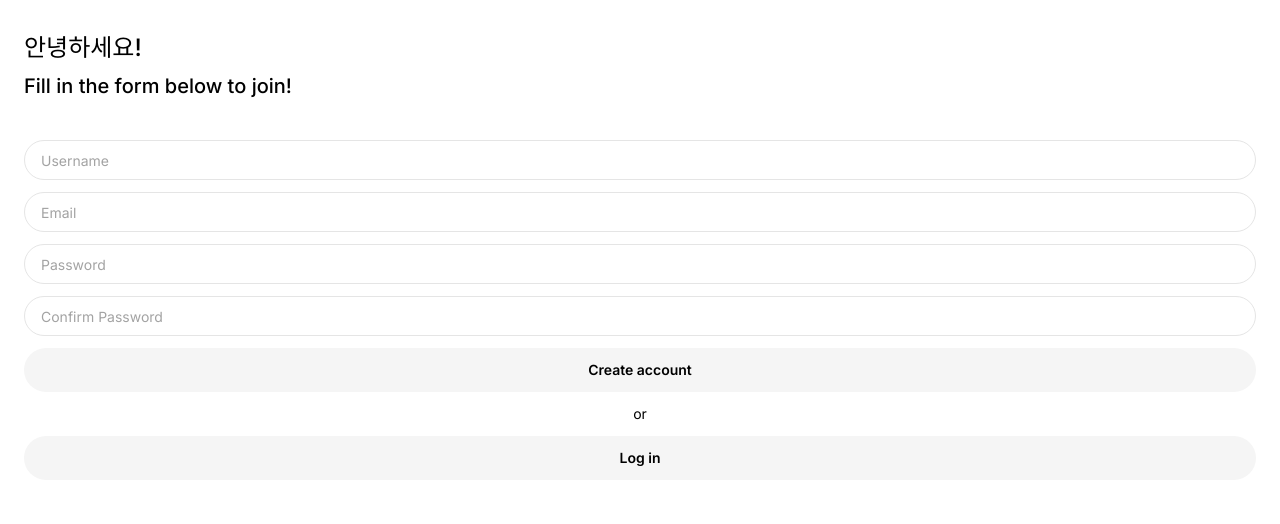
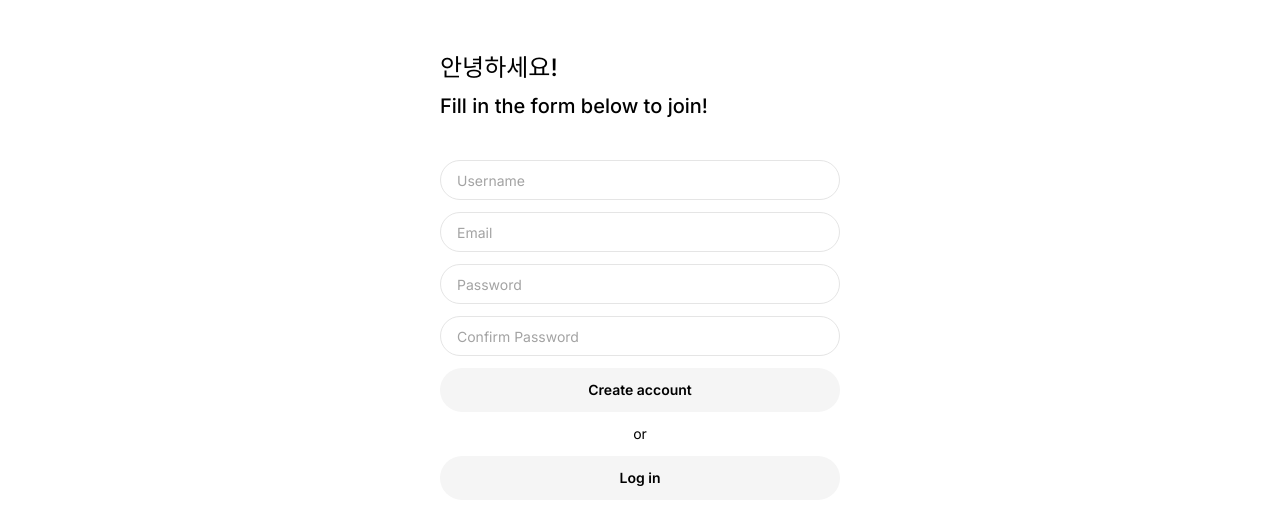
Before and after one commit to jinkyung/carrot-challenge, a Next.js app: page /create-account in a window 1280 px wide. Shown: the top 524 px of the page. Built offline with nearby package versions, Linux system fonts and the light colour scheme.

Commit message:
set max width

```diff
--- a/app/create-account/page.tsx
+++ b/app/create-account/page.tsx
@@ -9,7 +9,7 @@ import { createAccount } from "./actions";
 export default function CreateAccount() {
   const [state, dispatch] = useFormState(createAccount, null);
   return (
-    <div className="flex flex-col gap-10 py-8 px-6">
+    <div className="flex flex-col w-full max-w-md gap-10 px-6 py-8 mx-auto mt-5">
       <div className="flex flex-col gap-2 *:font-medium">
         <h1 className="text-2xl">안녕하세요!</h1>
         <h2 className="text-xl">Fill in the form below to join!</h2>
```
